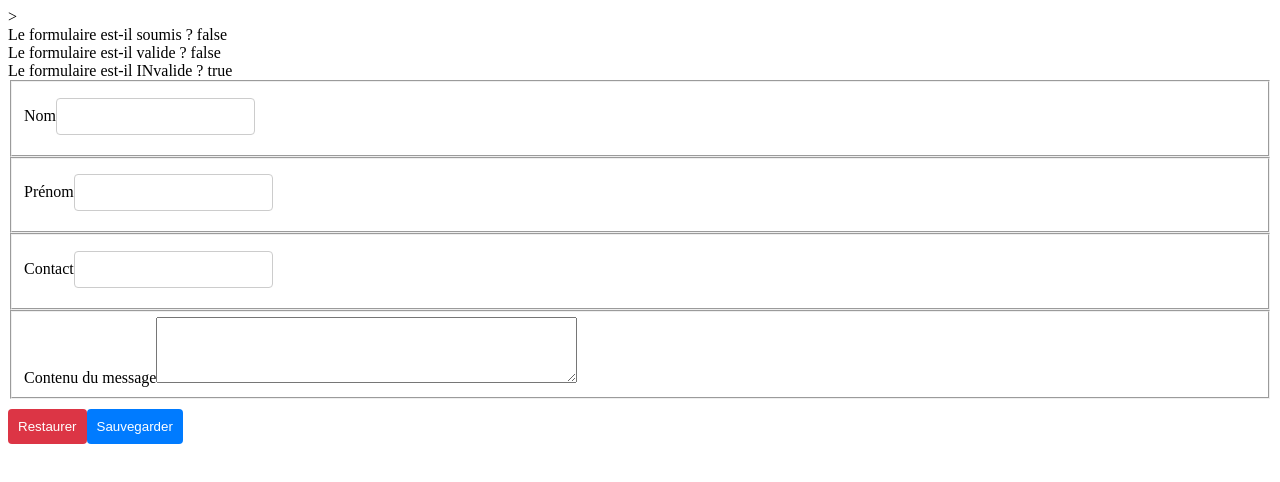
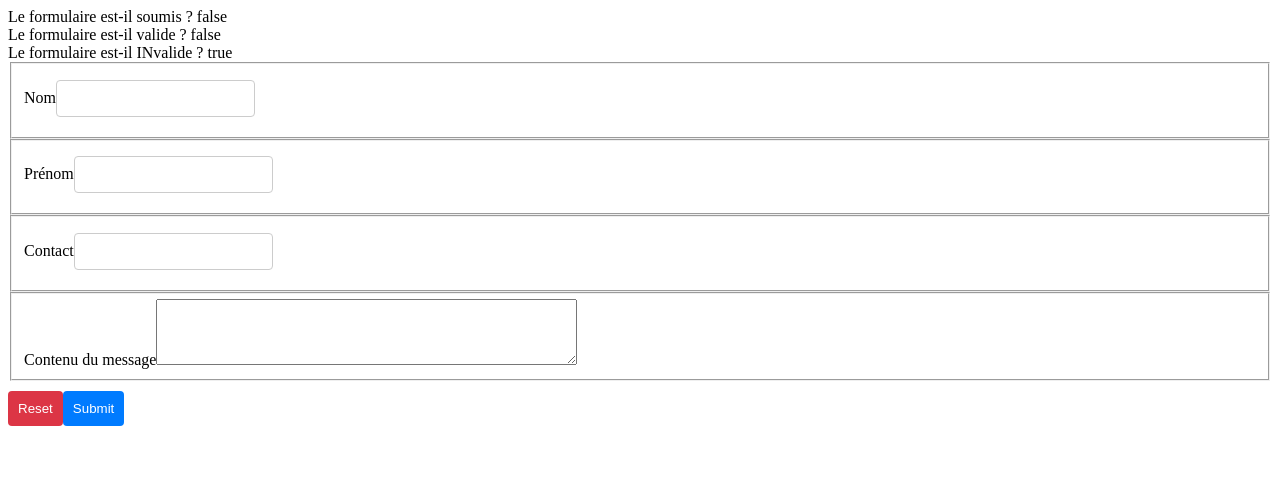
Before and after one commit to cassiopeelaurie/wild-blog, an Angular app: page /contact-form in a window 1280 px wide. Shown: the top 482 px of the page. Built offline with nearby package versions, Linux system fonts and the light colour scheme.

Commit message:
removed useless code

```diff
--- a/src/app/contact-form/contact-form.component.html
+++ b/src/app/contact-form/contact-form.component.html
@@ -1,10 +1,8 @@
 <form #contactForm="ngForm" #myForm="ngForm" (ngSubmit)="onSubmit(contactForm)">
-    >
   <div>Le formulaire est-il soumis ? {{ contactForm.submitted }}</div>
   <div>Le formulaire est-il valide ? {{ contactForm.valid }}</div>
   <div>Le formulaire est-il INvalide ? {{ contactForm.invalid }}</div>
 
-  <!-- Champ Nom -->
   <fieldset>
     <label for="lastname">Nom</label>
     <input
@@ -30,7 +28,6 @@
     }
   </fieldset>
 
-  <!-- Champ Prénom -->
   <fieldset>
     <label for="firstname">Prénom</label>
     <input
@@ -57,7 +54,6 @@
     }
   </fieldset>
 
-  <!-- Champ Email -->
   <fieldset>
     <label for="email">Contact</label>
     <input
@@ -80,7 +76,7 @@
     }
   </fieldset>
 
-  <!-- Champ Contenu du message -->
+
   <fieldset>
     <label for="content">Contenu du message</label>
     <textarea
@@ -104,6 +100,6 @@
     }
   </fieldset>
 
-  <button type="reset">Restaurer</button>
-  <button type="submit">Sauvegarder</button>
+  <button type="reset">Reset</button>
+  <button type="submit">Submit</button>
 </form>
--- a/src/app/contact-form/contact-form.component.ts
+++ b/src/app/contact-form/contact-form.component.ts
@@ -22,14 +22,12 @@ submitted = false;
 
 onSubmit(form: NgForm) {
   this.submitted = true;
-  console.log('Formulaire soumis', form); // Debug: pour voir si la soumission est bien détectée
 
   if (form.invalid) {
-    console.log('Formulaire invalide'); // Debug: si le formulaire est invalide
     return;
   }
   form.reset();
-  this.submitted = false; // Réinitialisation après soumission réussie
+  this.submitted = false;
 }
 
 }
```
